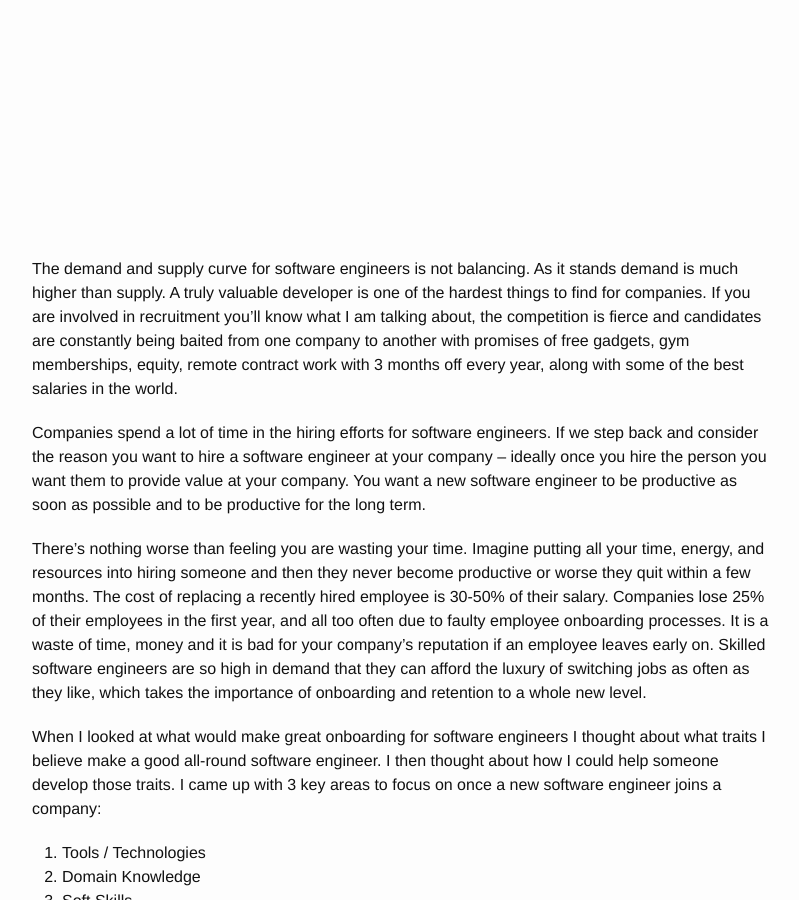
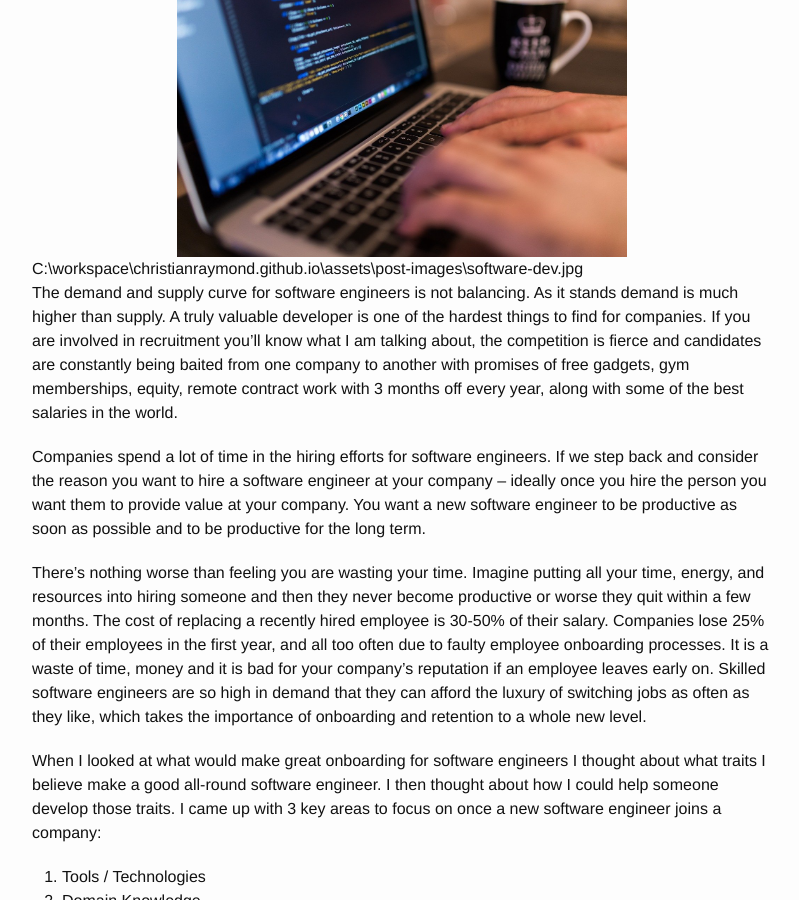
Before and after one commit to christiangubana/christiangubana.github.io, a Jekyll site: the page built from _posts/2019-08-24-Best-Way-When-Onbarding-For-New-Software-Developers.html, in a window 1280 px wide and 900 px high, scrolled down 843 px. Shown: the whole window, without its empty margins (238-1037 px from the left). Built offline with Jekyll 4.4.1, drawn with Linux system fonts in a browser that asks for light colours; comment, search, counter and statistics services are not loaded.

Commit message:
fixed typo on blog-post page

```diff
--- a/_posts/2019-08-24-Best-Way-When-Onbarding-For-New-Software-Developers.html
+++ b/_posts/2019-08-24-Best-Way-When-Onbarding-For-New-Software-Developers.html
@@ -22,7 +22,8 @@ author:
   From freelancing I joined a start-up company called Bountly which was a service bridging service seekers and service provider platfom. At Bountly I worked as a software developer intern, there worked directly with the CTO for apporximatelly one year, during this period I built the front-end portiions of new features and lot of exposure to many aspects of the fast growing startup.
   At this point, the company were solde, and I decided to move on, and so I discovered <a href="https://codecollective.com/">Code Collective</a>, Code Collective is a software development consulting company, providing product ownership for ambitious tech first entrepreneurs. </p>
  <p>There has probably never been a better time to be a software engineer than right now. Most businesses and organisations across the world make use of technology for their day to day operations. For some of these companies their whole product / business is technology. Added to this is the fact that technology keeps advancing (new technologies and frameworks get released often). Businesses need to keep their technology up to date to remain relevant. Every person with internet access (which eventually will be the whole world) uses lots of apps and websites every day. All this has resulted in a massive demand for people with the skills to build software – the software engineers.</p>
- <img class="software-dev-img" src="../assets/post-images/software-dev.jpg" alt="sofrware developer" style="display:block; margin-left: auto; margin-right: auto; max-width: 100%; height: 300px">
+ <img class="software-dev-img" src="/assets/post-images/software-dev.jpg" alt="sofrware developer" style="display:block; margin-left: auto; margin-right: auto; max-width: 100%; height: 300px">
+ C:\workspace\christianraymond.github.io\assets\post-images\software-dev.jpg
 <p>The demand and supply curve for software engineers is not balancing. As it stands demand is much higher than supply. A truly valuable developer is one of the hardest things to find for companies. If you are involved in recruitment you’ll know what I am talking about, the competition is fierce and candidates are constantly being baited from one company to another with promises of free gadgets, gym memberships, equity, remote contract work with 3 months off every year, along with some of the best salaries in the world.</p>
 <p>Companies spend a lot of time in the hiring efforts for software engineers. If we step back and consider the reason you want to hire a software engineer at your company – ideally once you hire the person you want them to provide value at your company. You want a new software engineer to be productive as soon as possible and to be productive for the long term. </p>
 <p>There’s nothing worse than feeling you are wasting your time. Imagine putting all your time, energy, and resources into hiring someone and then they never become productive or worse they quit within a few months. The cost of replacing a recently hired employee is 30-50% of their salary. Companies lose 25% of their employees in the first year, and all too often due to faulty employee onboarding processes. It is a waste of time, money and it is bad for your company’s reputation if an employee leaves early on. Skilled software engineers are so high in demand that they can afford the luxury of switching jobs as often as they like, which takes the importance of onboarding and retention to a whole new level.</p>
@@ -35,7 +36,7 @@ author:
 </p>
 <p>I will drill down into each of these 3 areas, explain what they are and how to provide the ideal training / environment for your new software engineer to succeed in them.</p>
 <h1><b>Tools / Technologies</b></h1>
-<img class="technologies-tools-img" src="../assets/post-images/tehnologies-tools.jpg" alt="technologies-tools-img"style="display:block; margin-left: auto; margin-right: auto; max-width: 100%; height: 300px">
+<img class="technologies-tools-img" src="/assets/post-images/tehnologies-tools.jpg" alt="technologies-tools-img"style="display:block; margin-left: auto; margin-right: auto; max-width: 100%; height: 300px">
 <p>When looking at tools / technologies I am referring to the following:</p>
 <p>1 What programming languages do you use at your company? Examples could be Ruby, C# or Python and many more.
    2 What frameworks do you use at your company? Examples could be Ruby on Rails, Django or ASP.NET and many more.
@@ -55,12 +56,12 @@ author:
 <h3>Learning resources list / Training Budget</h3>
 <p>A new software engineer may join your company having used different tools / technologies at their previous companies. You will need to help them with extra learning material for them to get up to speed with your tools / technologies. Your company should keep a list of known good learning resources a new software engineer can use to get up speed with your company’s tools / technologies. These learning resources could be a list of books to read, or online tutorials to take on. People have different preferred learning styles so find out from your new software engineer how they prefer to learn and point them towards the correct resources. Ideally your company has a training budget for its employees and allows the software engineer to spend some of that training budget to buy the books or online tutorials. Invest in training your employees and it will pay off when they become productive. An example of this in practice is when a new software engineer joins our company and has no Ruby or Ruby on Rails experience if they prefer books I normally recommend the Programming Ruby (commonly known as The PickAxe) book and the Agile Web Development with Rails book. If they prefer online video tutorials there are tools such as Pluralsite and LinkedIn Learning that also have good resources.</p>
 <h2>Domain Knowledge</h2>
-<img class="domain-knowledge-img" src="../assets/post-images/domain-knowledge.jpg"style="display:block; margin-left: auto; margin-right: auto; max-width: 100%; height: 300px">
+<img class="domain-knowledge-img" src="/assets/post-images/domain-knowledge.jpg"style="display:block; margin-left: auto; margin-right: auto; max-width: 100%; height: 300px">
 <p>If you successfully onboard a new software engineer on the tools / technologies you will have an engineer who is confident they understand all your technologies and can write code using the programming languages at your company. However software engineering is not just about writing code, it is more involved than that. The code that a software engineer writes must align with a problem their company is trying to solve and actually solve that problem once it is deployed to production. So every software engineer needs to have a good understanding of the business domain they are working in. When a new software engineer joins your company you need to educate them on what your company does, why your company exists, and what your company goals are.</p>
 <h3>Include training</h3>
 <p>Educating your new software engineer about the business should happen through some sort of business induction training. How this will happen in practice will differ with each company depending on company size, complexity of the business domain and which people in your company hold most of the knowledge. In some companies it may be enough for the new software engineer to go through the business domain with another more experience engineer who understands it well or the team product owner who may have more knowledge about how the business operates. In slightly bigger companies you can have more formalised induction training in place where each company department hosts a session and explains how they work and what their purpose is. The goal here is to ensure your new software engineer has a full understanding of the business as this will help them build the correct software, possibly suggest ideas that will help the business grow, or question requirements when they are asked to build features. You can only do all these things if you have a good understanding of the business.</p>
 <h1><b>Soft Skills</b></h1>
-<img class="soft-skills-img" src="../assets/post-images/soft-skills.jpg"style="display:block; margin-left: auto; margin-right: auto; max-width: 100%; height: 300px">
+<img class="soft-skills-img" src="/assets/post-images/soft-skills.jpg"style="display:block; margin-left: auto; margin-right: auto; max-width: 100%; height: 300px">
 <p>If you have successfully onboarded a software engineer on tools / technologies and domain knowledge you are almost done. You will be left with one more area. In a majority of companies these days people work in teams not in isolation. When a new software engineer joins your company they are likely to be placed in a team where they will be working with other engineers, quality assurance engineers, a product owner, and perhaps a scrum master if you are applying Scrum. Further to that your new software engineer is definitely going to interact with other employees from other company departments or the direct users of the software they build. This means every engineer needs to communicate and interact with other humans as they get their work done. This communication and interaction with other people is normally classified as soft skills. The last pillar of onboarding a new software engineer properly is to ensure you help them with their soft skills. This is usually the area most neglected by people in the software industry but arguably it is the most important. So how do you do help a new software engineer develop their soft skills?</p>
 <h3>Let them lead team reviews / company wide demos</h3>
 <p>Once a new software engineer has settled down at your company give them the opportunity to present the work they have been doing to other people. This can happen in the regular team review sessions or a company wide demo of the work their team has been doing. Allowing someone to present their work gives them the opportunity to grow their presentation skills and communication skills. A key skill every software engineer should master is being able to explain a feature they have built to a non-technical person without including any technical jargon in the explanation. Allowing someone to present their work also gives them the opportunity to show they understand the business and why they built the work they are presenting. Finally giving someone an opportunity to present to a wider business audience gives them visibility across the company, people will now know who they are and they can approach them later to chat about the work they presented.</p>
```
